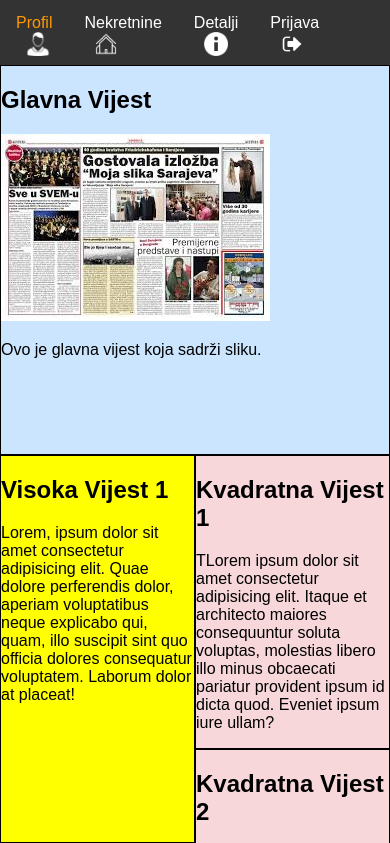
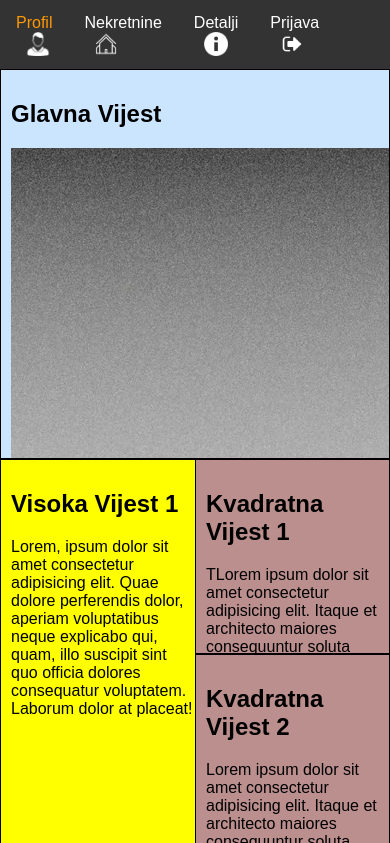
Before and after one commit to aljaljak2/Real-estate-web-app, a plain HTML site: page HTML/vijesti.html in a window 390 px wide. Shown: the top 843 px of the page. Drawn offline with Linux system fonts and the light colour scheme.

Commit message:
Stranica vijesti urađena preko grid-template-areas-a

```diff
--- a/HTML/vijesti.html
+++ b/HTML/vijesti.html
@@ -14,7 +14,7 @@
     <div class="container">
         <div class="glavnaVijest">
           <h2>Glavna Vijest</h2>
-          <img src="../Resources/slika.jpg" alt="Glavna Vijest">
+          <img src="../Resources/original.webp" alt="Glavna Vijest">
           <p>Ovo je glavna vijest koja sadrži sliku.</p>
         </div>
         <div class="visokaVijest" ><h2>Visoka Vijest 1</h2><p>Lorem, ipsum dolor sit amet consectetur adipisicing elit. Quae dolore perferendis dolor, aperiam
@@ -28,7 +28,9 @@
             iure ullam?</p></div>
             <div class="visokaVijest" ><h2>Visoka Vijest 2</h2><p>Lorem, ipsum dolor sit amet consectetur adipisicing elit. Quae dolore perferendis dolor, aperiam
                 voluptatibus neque explicabo qui, quam, illo suscipit sint quo officia dolores consequatur voluptatem.
-                Laborum dolor at placeat!</p></div>
+                Laborum dolor at placeat!
+                voluptas, molestias libero illo minus obcaecati pariatur provident ipsum id dicta quod. Eveniet ipsum
+            </p></div>
                 <div class="kvadratnaVijest" ><h2>Kvadratna Vijest 3</h2><p>Lorem ipsum dolor sit amet consectetur adipisicing elit. Itaque et architecto maiores consequuntur soluta
                     voluptas, molestias libero illo minus obcaecati pariatur provident ipsum id dicta quod. Eveniet ipsum
                     iure ullam?</p></div>
@@ -54,6 +56,5 @@
             voluptas, molestias libero illo minus obcaecati pariatur provident ipsum id dicta quod. Eveniet ipsum
             iure ullam?</p></div>
 
-
     </div>
 </body>
--- a/Style/vijesti.css
+++ b/Style/vijesti.css
@@ -1,69 +1,4 @@
-
 body {
-    background-color: #fdf1d3;
-    font-family: Arial, sans-serif;
-    margin: 0;
-    padding: 0;
-    width: 100%;
-    overflow-x: hidden;
-}
-
-iframe {
-    border: none;
-    width: 100%;
-    height: 100px;
-    display: block;
-    margin-bottom: -35px;
-}
-
-.container {
-    display: grid;
-    grid-template-columns: repeat(4, 1fr);
-    width: 100%;
-
-}
-
-.glavnaVijest {
-    background-color: #cce5ff;
-    grid-column: span 4;
-    aspect-ratio: 2 / 1;
-    gap: 0;
-    border: 1px solid black;
-}
-
-
-.visokaVijest {
-    background-color: yellow;
-    grid-column: span 1;
-    grid-row: span 2;
-    aspect-ratio: 1 / 2;
-    border: 1px solid black;
-}
-
-
-.kvadratnaVijest {
-    background-color: #f8d7da;
-    grid-column: span 1;
-    grid-row: span 1;
-    border: 1px solid black;
-}
-
-
-@media (max-width: 800px) {
-    .glavnaVijest {
-        aspect-ratio: 1 / 1;
-    }
-    .visokaVijest, .kvadratnaVijest {
-        grid-column: span 2;
-    }
-    .visokaVijest{
-        grid-row: span 2;
-    }
-    .kvadratnaVijest{
-        grid-row: span 1;
-    }
-}
-/*body {
     background-color: #fdf1d3;
     font-family: Arial, sans-serif;
     margin: 0;
@@ -89,12 +24,17 @@ iframe {
         "kv5 kv6 visoka3  visoka4"
         "kv7 kv8 visoka3  visoka4";
     width: 100%;
+    align-items: stretch;
 }
 
 .glavnaVijest {
-    background-color: aqua;
+    background-color: #cce5ff;
     grid-area: glavna;
     aspect-ratio: 2 / 1;
+}
+img{
+    display: block;
+    margin: 0 auto;
 }
 
 .visokaVijest {
@@ -103,14 +43,16 @@ iframe {
 
 }
 
-.container .visokaVijest:first-of-type { grid-area: visoka1; background-color: red; }
+.visokaVijest:nth-of-type(2){ grid-area: visoka1; }
 .visokaVijest:nth-of-type(5) { grid-area: visoka2; }
 .visokaVijest:nth-of-type(10) { grid-area: visoka3; }
 .visokaVijest:nth-of-type(11) { grid-area: visoka4; }
 
+
 .kvadratnaVijest {
     background-color: rosybrown;
     aspect-ratio: 1 / 1;
+    grid-row: span 1;
 }
 
 .kvadratnaVijest:nth-of-type(3) { grid-area: kv1; }
@@ -122,21 +64,46 @@ iframe {
 .kvadratnaVijest:nth-of-type(12) { grid-area: kv7; }
 .kvadratnaVijest:nth-of-type(13) { grid-area: kv8; }
 
+.glavnaVijest, .visokaVijest, .kvadratnaVijest {
+    overflow: auto;
+    padding: 10px;
+    border: 1px solid black;
+    border-collapse: collapse;
+}
+
+.kvadratnaVijest:nth-of-type(n+14) {
+   /*display: grid;*/
+   grid-column: span 1;
+   grid-row: span 1;
+}
+
+.visokaVijest:nth-of-type(n+14) {
+    /*display: grid;*/
+    grid-column: span 1;
+    grid-row: span 2;
+ }
+
 @media (max-width: 800px) {
     .container {
         grid-template-columns: repeat(2, 1fr);
         grid-template-areas:
             "glavna glavna"
-            "visoka1 visoka1"
-            "kv1 kv2"
-            "kv3 kv4"
-            "visoka2 visoka2"
+            "visoka1 kv1 "
+            "visoka1 kv2"
+            "kv3 visoka2"
+            "kv4 visoka2 "
             "kv5 kv6"
             "kv7 kv8"
-            "visoka3 visoka3"
-            "visoka4 visoka4";
+            "visoka3 visoka4"
+            "visoka3 visoka4";
     }
     .glavnaVijest {
         aspect-ratio: 1 / 1;
     }
-}*/
+    .visokaVijest{
+        grid-column: span 1;
+    }
+    .kvadratnaVijest{
+        grid-column: span 1;
+    }
+}
--- a/komentari.txt
+++ b/komentari.txt
@@ -15,4 +15,6 @@ Riješeno treperenje prilikom kretnja misem po meniju.
 Dorađen izgled u zadatku 2.
 
 Promjene:
-Zadatak 4 urađen preko grid-template-columns sa automatskim popunjavanjem redova (izgled za ekrane ispod 800px širine se ne poklapa u potpunosti).
+-Zadatak 4 urađen preko grid-template-columns sa automatskim popunjavanjem redova (izgled za ekrane ispod 800px širine se ne poklapa u potpunosti).
+
+-Zadatak4 ponovo urađen preko grid-template-areas-a ali bez unaprijed definisanih redova.
```
Also changed, not shown: Resources/original.webp (added), Resources/slika.jpg (deleted).
